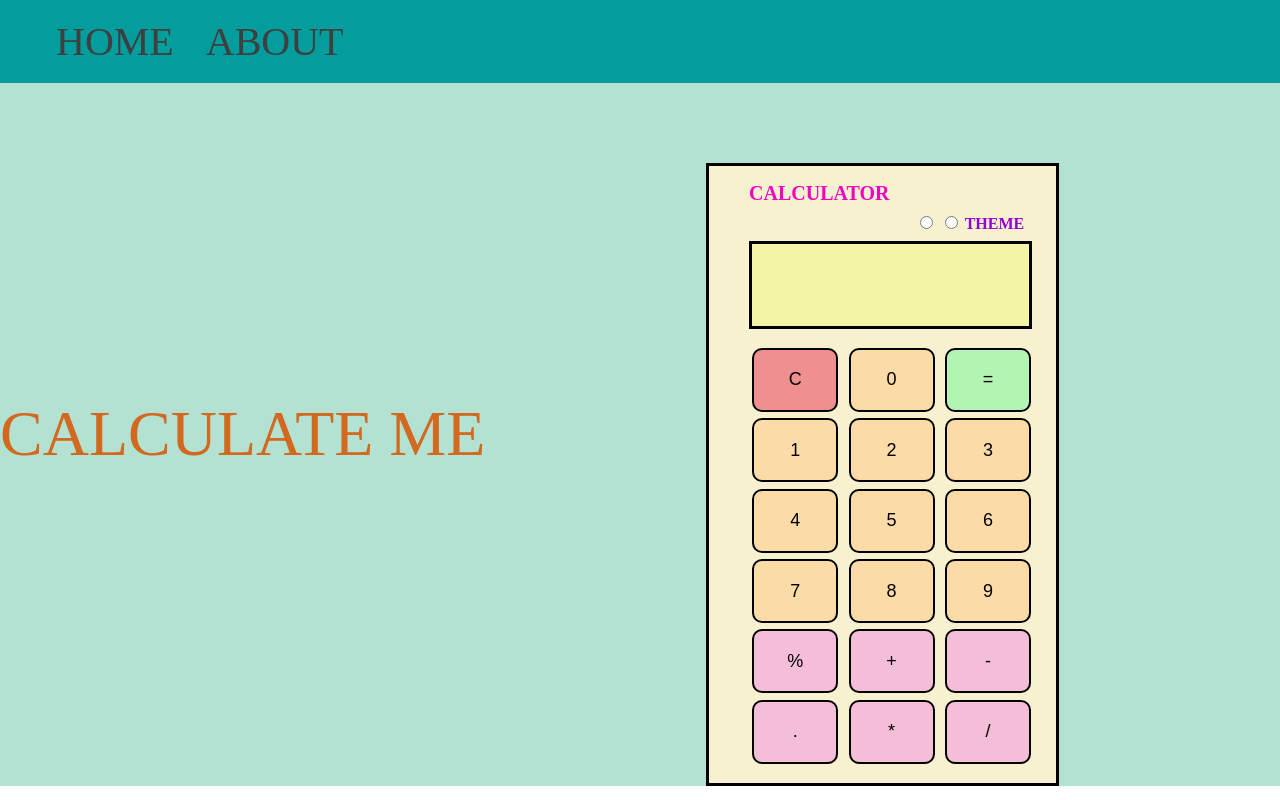
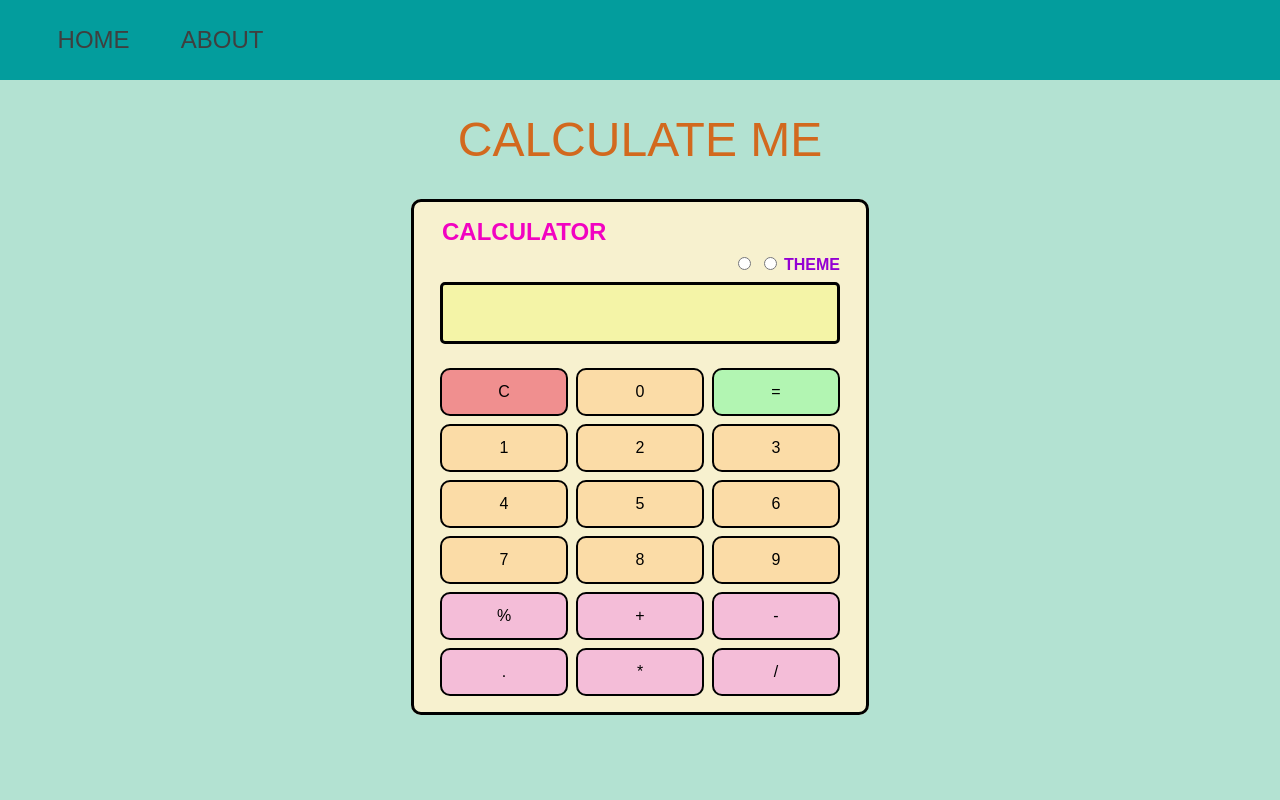
Before and after one commit to satyaprakash2022/Calculator, a plain HTML site: page index.html in a window 1280 px wide. Drawn offline with Linux system fonts and the light colour scheme.

Commit message:
Update style.css

```diff
--- a/style.css
+++ b/style.css
@@ -1,99 +1,138 @@
-body{
+/* Base styles */
+body {
     margin: 0;
     padding: 0;
-    /* display: flex;
-    justify-content: center;
-    align-items: center; */
-    /* background-color: rgb(179, 226, 210); */
+    font-family: Arial, sans-serif;
+    background-color: rgb(179, 226, 210);
 }
-#sa{
+
+#sa {
     background-color: rgb(3, 157, 157);
     color: rgb(63, 63, 63);
     display: flex;
     align-items: center;
-    height: 10.35vh;
-    font-size: 5vb;
-    /* justify-content: center; */
+    justify-content: space-around;
+    height: 10vh;
+    font-size: 3vw;
 }
-ul{
+
+ul {
     display: flex;
+    padding: 0;
+    margin: 0;
+}
 
+li {
+    list-style-type: none;
+    padding: 1vw 2vw;
 }
-li{
-    list-style-type: none;
-    padding: 2vb;
-}
-/* .leg{
-    align-items: center;
-    vertical-align: middle;
-} */
-.wc{
-    font-size: 8vb;
-    font-family: 'Times New Roman', Times, serif;
-    margin-left: 0;
-    margin-top: 0;
+
+.wc {
+    font-size: 6vw;
+    text-align: center;
+    margin-top: 2vh;
     color: chocolate;
 }
-.fie{
-    height: 90%;
-    width: 24%;
-    margin: auto;
-    margin-top: 10vb;
-    padding: 2vb 0vb 2vb 5vb;
+
+.tot {
+    display: flex;
+    flex-direction: column;
+    align-items: center;
+    justify-content: center;
+    padding: 2vh 1vw;
+}
+
+.fie {
+    width: 90%;
+    max-width: 400px;
+    padding: 2vh 2vw;
     background-color: rgb(247, 241, 207);
     border: 3px solid black;
-    /* display: flex;
-    justify-content: center;
-    align-items: center; */
+    border-radius: 10px;
+    margin-top: 4vh;
 }
-.leg{
+
+.leg {
     color: rgb(241, 3, 193);
-    font-size: 2.5vb;
-    margin: 0;
-    padding: 0;
-    /* font-weight: 150%;
-    font-style: inherit; */
+    font-size: 1.5rem;
+    margin-bottom: 1vh;
 }
-.mo{
+
+.mo {
     text-align: right;
-    padding: 1vb 4vb;
+    margin-bottom: 1vh;
 }
-.mo b{
-   color: darkviolet;
+
+.mo b {
+    color: darkviolet;
+    font-size: 1rem;
 }
-.btn2{
+
+input.btn2 {
     background-color: rgb(244, 244, 167);
-    height: 10vb;
-    width: 89%;
-    font-size: xx-large;
-    margin-bottom: 2vb;
+    height: 4rem;
+    width: 100%;
+    font-size: 1.5rem;
+    margin-bottom: 1rem;
     border: 3px solid black;
-    /* border-radius: 0%; */
-    /* cursor: pointer; */
-    /* padding-bottom: 2vb; */
+    border-radius: 5px;
+    text-align: right;
+    padding: 0 1rem;
 }
-.btn{
+
+.item {
+    display: flex;
+    flex-wrap: wrap;
+    justify-content: space-between;
+    gap: 0.5rem;
+}
+
+.btn {
     background-color: rgb(251, 220, 167);
-    width: 28%;
-    height: 8vb;
-    margin: 0.4vb;
+    flex: 1 0 30%;
+    height: 3.5rem;
     border-radius: 10px;
     border: 2.5px solid black;
-    font-size: large;
+    font-size: 1.2rem;
+    min-width: 28%;
+    text-align: center;
 }
-.btn-st{
+
+.btn-st {
     background-color: rgb(240, 143, 143);
 }
-.btn-eq{
+
+.btn-eq {
     background-color: rgb(178, 245, 178);
 }
-.btn-op{
+
+.btn-op {
     background-color: rgb(244, 189, 216);
 }
-.tot{
-    display: flex;
-    align-items: center;
-    justify-content: center;
-    background-color: rgb(179, 226, 210);
-    /* height: 100vh; */
+
+/* Responsive tweaks for larger screens */
+@media (min-width: 768px) {
+    #sa {
+        font-size: 1.5rem;
+        justify-content: flex-start;
+        padding-left: 2rem;
+    }
+
+    .wc {
+        font-size: 3rem;
+    }
+
+    .fie {
+        width: 400px;
+    }
+
+    .btn {
+        height: 3rem;
+        font-size: 1rem;
+    }
+
+    input.btn2 {
+        height: 3.5rem;
+        font-size: 1.3rem;
+    }
 }
```
